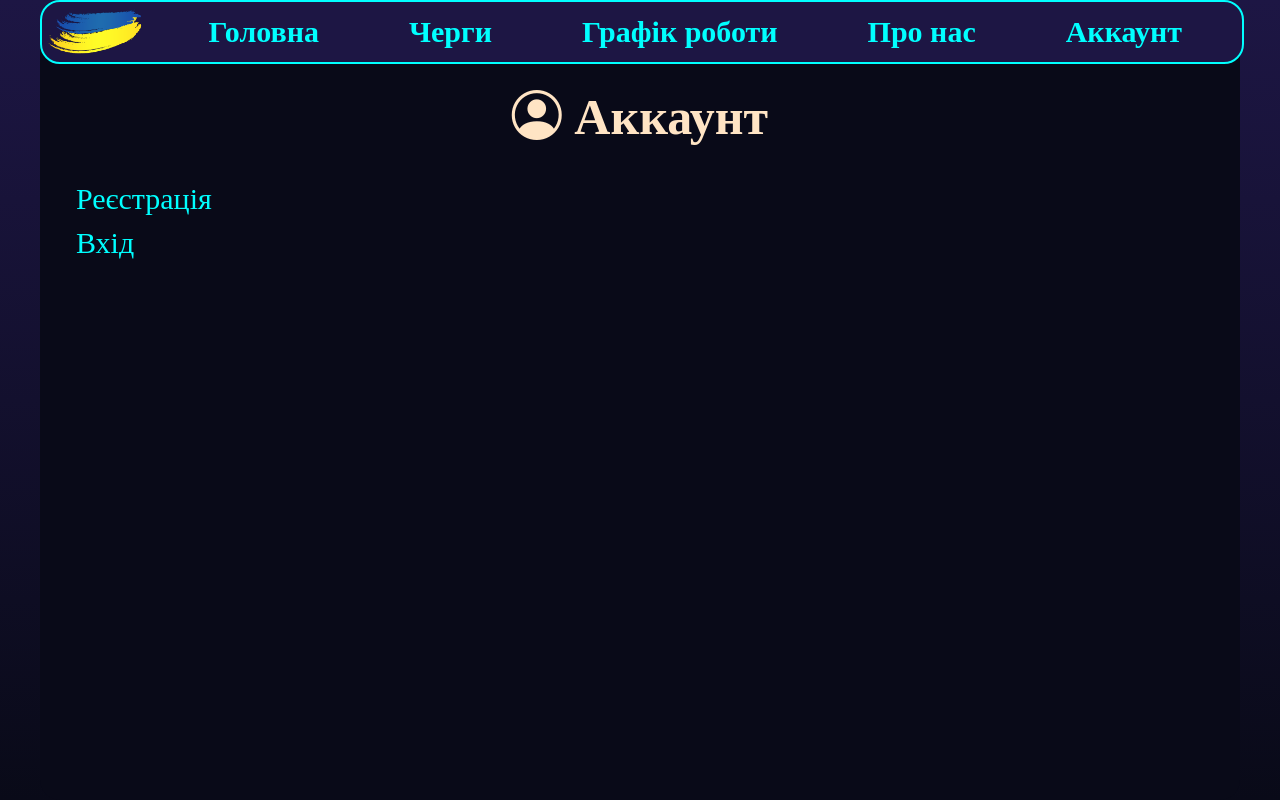
After one commit to Kalyna-Serhii/KR, a Django app: page /account/ in a window 1280 px wide. The commit adds this page. Run offline with Django 4.2, Linux system fonts and the light colour scheme; parts of the project's set-up code (start-up, migrations or seed data) failed here and were passed over.

Commit message:
Added GUI

```diff
--- a/myfirst/myfirst/templates/base.html
+++ b/myfirst/myfirst/templates/base.html
@@ -1,10 +1,30 @@
 <!DOCTYPE html>
+{%load static%}
 <html lang="en">
 <head>
     <meta charset="UTF-8">
+    <link rel="stylesheet" href="{% static 'css/style.css'%}">
+    <link rel="shortcut icon" href="{% static 'images/Logo.ico'%}" type="image/x-icon">
+    <link rel="stylesheet" href="https://cdn.jsdelivr.net/npm/bootstrap-icons@1.10.2/font/bootstrap-icons.css" integrity="sha384-b6lVK+yci+bfDmaY1u0zE8YYJt0TZxLEAFyYSLHId4xoVvsrQu3INevFKo+Xir8e" crossorigin="anonymous">
     <title>{% block title %}{% endblock %}</title>
 </head>
 <body>
-    {%block content %}{% endblock %}
+    <div class="wrapper">
+       <div class="menu">
+           <a href="{% url 'main' %}">
+               <img class="logo" src="{% static 'images/Logo.png'%}" alt="Логотип сайта">
+           </a>
+            <ul>
+                <li><a href="{% url 'main' %}">Головна</a></li>
+                <li><a href="{% url 'index' %}">Черги</a></li>
+                <li><a href="{% url 'schedule' %}">Графік роботи</a></li>
+                <li><a href="{% url 'about' %}">Про нас</a></li>
+                <li><a href="{% url 'account' %}">Аккаунт</a></li>
+            </ul>
+        </div>
+        <div class="main">
+            {%block content %}{%endblock%}
+        </div>
+    </div>
 </body>
 </html>
--- /dev/null
+++ b/myfirst/myfirst/templates/registration/account.html
@@ -0,0 +1,34 @@
+{% extends "base.html" %}
+
+{% block title %}Аккаунт{% endblock %}
+
+{% block content %}
+
+<h1><i class="bi bi-person-circle">  </i>Аккаунт</h1>
+
+<div>
+    {% if user.is_authenticated %}
+    <ul>
+        <li>
+            <a href="{% url 'password_change' %}">Змінити пароль</a>
+        </li>
+        <li>
+            <a href="{% url 'password_reset' %}">Відновити пароль</a>
+        </li>
+        <li>
+            <a style="color: red" href="{% url 'logout' %}">Вихід</a>
+        </li>
+    </ul>
+    {% else %}
+    <ul>
+        <li>
+            <a href="{% url 'register' %}">Реєстрація</a>
+        </li>
+        <li>
+            <a href="{% url 'login' %}">Вхід</a>
+        </li>
+    </ul>
+    {%endif%}
+</div>
+
+{% endblock %}
--- a/myfirst/myfirst/urls.py
+++ b/myfirst/myfirst/urls.py
@@ -19,7 +19,10 @@ from . import views
 
 urlpatterns = [
     path('', views.main, name='main'),
-    path('accounts/', include('django.contrib.auth.urls')),
+    path('schedule/', views.schedule, name='schedule'),
+    path('about', views.about, name='about'),
+    path('account/', views.account, name='account'),
+    path('account/', include('django.contrib.auth.urls')),
     path('turns/', include('turns.urls')),
     path('admin/', admin.site.urls),
 ]
--- a/myfirst/myfirst/views.py
+++ b/myfirst/myfirst/views.py
@@ -6,6 +6,18 @@ from django.views import View
 
 def main(request):
     return render(request, 'main.html')
+
+
+def account(request):
+    return render(request, 'registration/account.html')
+
+
+def schedule(request):
+    return render(request, 'schedule.html')
+
+
+def about(request):
+    return render(request, 'about.html')
 
 
 class Register(View):
--- /dev/null
+++ b/myfirst/turns/static/css/style.css
@@ -0,0 +1,173 @@
+* {
+    margin: 0;
+    padding: 0;
+    /*font-family: Verdana;*/
+}
+body {
+    background: linear-gradient(180deg, rgba(29,22,68,1) 0%, rgba(9,10,24,1) 100%);
+}
+h1 {
+    color: bisque;
+    font-size: 50px;
+    text-align: center;
+    margin-bottom: 3%;
+}
+h2 {
+    color: bisque;
+    font-size: 35px;
+    margin-bottom: 30px;
+}
+div {
+    margin-left: 3%;
+    margin-right: 3%;
+}
+ul li {
+    vertical-align: center;
+    list-style: none;
+    margin-bottom: 10px;
+}
+ol li {
+    margin-left: 25px;
+}
+ol li::marker {
+    color: bisque;
+    font-size: 25px;
+}
+ol p:last-child {
+    margin-bottom: 0;
+}
+a {
+    text-decoration: none;
+    color: aqua;
+    font-size: 30px;
+}
+button {
+    background: none;
+    width: fit-content;
+    color: aqua;
+    font-size: 30px;
+    border: none;
+    cursor: pointer;
+}
+a:hover {
+    transition: transform .6s ease;
+    transform: scale(1.1);
+}
+p {
+    color: bisque;
+    font-size: 30px;
+    margin-bottom: 30px;
+}
+label {
+    color: bisque;
+    font-size: 25px;
+}
+select {
+    width: 120px;
+}
+input {
+    width: 120px;
+    margin: auto;
+    text-align: center;
+}
+form {
+    text-align: center;
+}
+form textarea {
+    margin-top: 30px;
+    margin-bottom: 20px;
+}
+table {
+    border: 1px solid rgba(0, 255, 255, 0.4);
+    font-size: 15px;
+    margin-right: auto;
+    margin-left: auto;
+    padding: 20px;
+}
+.wrapper {
+    border-radius: 20px;
+    width: 1200px;
+    height: 100vh;
+    margin-right: auto;
+    margin-left: auto;
+    background: #090a18;
+}
+.menu {
+    margin-right: auto;
+    margin-left: auto;
+    width: 1200px;
+    display: flex;
+    background: #1d1644;
+    height: 60px;
+    border: 2px solid aqua;
+    border-radius: 20px;
+    margin-bottom: 2%;
+}
+.menu ul {
+    width: 100%;
+    text-align: center;
+    justify-content: space-between;
+    display: inline-flex;
+    font-weight: bold;
+    align-items: center;
+    margin-left: 5%;
+    margin-right: 5%;
+}
+.menu li {
+    margin: 0;
+}
+.menu ul li a {
+    display: block;
+}
+.logo {
+    height: 90%;
+}
+.turns {
+    padding: 10px;
+    border: 1px solid rgba(0, 255, 255, 0.4);
+    width: 500px;
+    float: left;
+    font-size: 18px;
+}
+.offer {
+    padding: 10px;
+    border: 1px solid rgba(0, 255, 255, 0.4);
+    width: 500px;
+    float: right;
+    display: block;
+}
+.offer ul {
+    text-align: center;
+}
+.offer li {
+    margin-bottom: 10px;
+}
+.main {
+    margin-left: 0;
+    margin-right: 0;
+}
+.content {
+    text-align: center;
+    margin-inline: 300px;
+}
+.list {
+    padding: 15px;
+    float: left;
+    display: block;
+    width: 500px;
+    border: 1px solid rgba(0, 255, 255, 0.4);
+}
+.date {
+    color: #c57e2a;
+    font-size: 25px;
+    margin-top: 5px;
+}
+.none {
+    margin-bottom: auto;
+    text-align: center;
+}
+.errorlist {
+    color: red;
+    font-size: 25px;
+    text-align: center;
+}
--- a/myfirst/turns/views.py
+++ b/myfirst/turns/views.py
@@ -132,7 +132,9 @@ def turn_unregister(request, turn_id):
         else:
             flag = False
         try:
-            latest_users_list[0].delete()
+            for user_in_list in latest_users_list:
+                if user_in_list.id == user.id:
+                    user_in_list.delete()
         except IndexError:
             return render(request, 'error.html', {'error_message': 'Ви не в черзі!'})
         else:
@@ -234,7 +236,6 @@ def users_check(request, turn_id):
         expected_waiting_time = average_service_time * users_in_the_turn_before_user
         expected_hours, remainder = divmod(expected_waiting_time, 3600)
         expected_minutes, expected_seconds = divmod(remainder, 60)
-
         if expected_minutes == 0 and expected_seconds != 0:
             expected_minutes = 1
 
```
Also changed, not shown: myfirst/myfirst/templates/about.html (added, +9 -0 lines), myfirst/myfirst/templates/error.html (+13 -10 lines), myfirst/myfirst/templates/main.html (+17 -14 lines), myfirst/myfirst/templates/registration/logged_out.html (+11 -4 lines), myfirst/myfirst/templates/registration/login.html (+26 -3 lines), myfirst/myfirst/templates/registration/register.html (+19 -3 lines), myfirst/myfirst/templates/schedule.html (added, +21 -0 lines), myfirst/myfirst/templates/turns/create.html (+8 -6 lines), myfirst/myfirst/templates/turns/detail.html (+61 -55 lines), myfirst/myfirst/templates/turns/index.html (+23 -12 lines), myfirst/turns/forms.py (+13 -2 lines), myfirst/db.sqlite3, myfirst/turns/static/images/Logo.ico (added), myfirst/turns/static/images/Logo.png (added).
